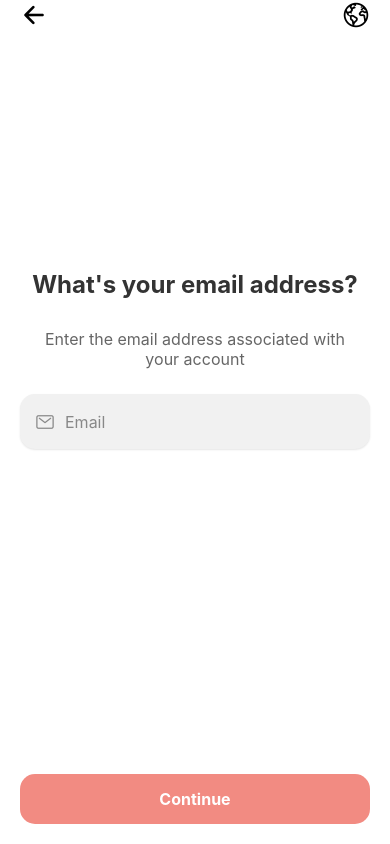
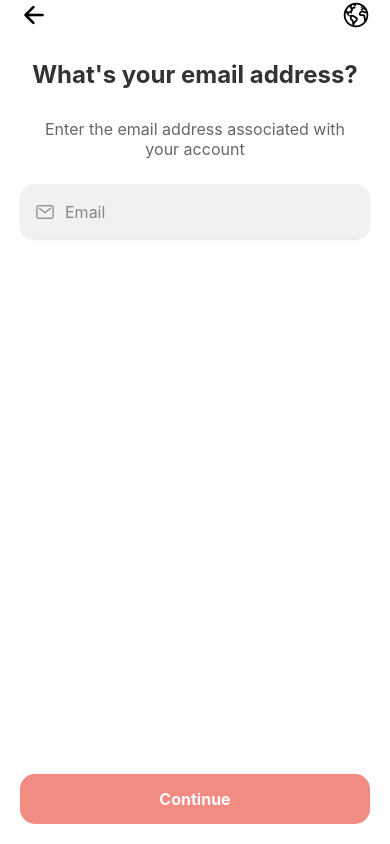
Before and after one commit to TheMenufy/TheMenufy_franchise, a React Native app: screen /forgetpassword in a window 390 px wide. Built offline with nearby package versions, Linux system fonts and the light colour scheme.

Commit message:
correcting ForgetpasswordUI

```diff
--- a/screens/ForgetPasswordScreen.js
+++ b/screens/ForgetPasswordScreen.js
@@ -46,16 +46,16 @@ export default function ForgetPassword({ navigation }) {
         behavior={Platform.OS === 'ios' ? 'padding' : 'height'}
         style={styles.innerContainer}
       >
-        <View style={styles.headerContainer}>
-          <View style={styles.header}>
-            <Icon name="arrow-back" size={28} color="#000" onPress={() => navigation.goBack()} />
-            <Icon name="earth-outline" size={28} color="#000" />
-          </View>
-        </View>
         <ScrollView
           contentContainerStyle={styles.scrollViewContent}
           keyboardShouldPersistTaps='handled'
         >
+          <View style={styles.headerContainer}>
+            <View style={styles.header}>
+              <Icon name="arrow-back" size={28} color="#000" onPress={() => navigation.goBack()} />
+              <Icon name="earth-outline" size={28} color="#000" />
+            </View>
+          </View>
           <View style={styles.content}>
             <Text style={styles.welcomeText}>What's your email address?</Text>
             <Text style={styles.subtitle}>Enter the email address associated with your account</Text>
@@ -105,14 +105,16 @@ const styles = StyleSheet.create({
   header: {
     flexDirection: 'row',
     justifyContent: 'space-between',
+    marginBottom: 20, // Adds space below the header
   },
   scrollViewContent: {
     flexGrow: 1,
-    justifyContent: 'center',
+    justifyContent: 'flex-start', // Aligns content to the top
+    paddingTop: 60, // Add space at the top to ensure header isn't covered
   },
   content: {
     flex: 1,
-    justifyContent: 'center',
+    justifyContent: 'flex-start', // Align content to the top
     alignItems: 'center',
     paddingHorizontal: 20,
     paddingBottom: 20, // Space from the bottom of the screen to make room for the button
```
